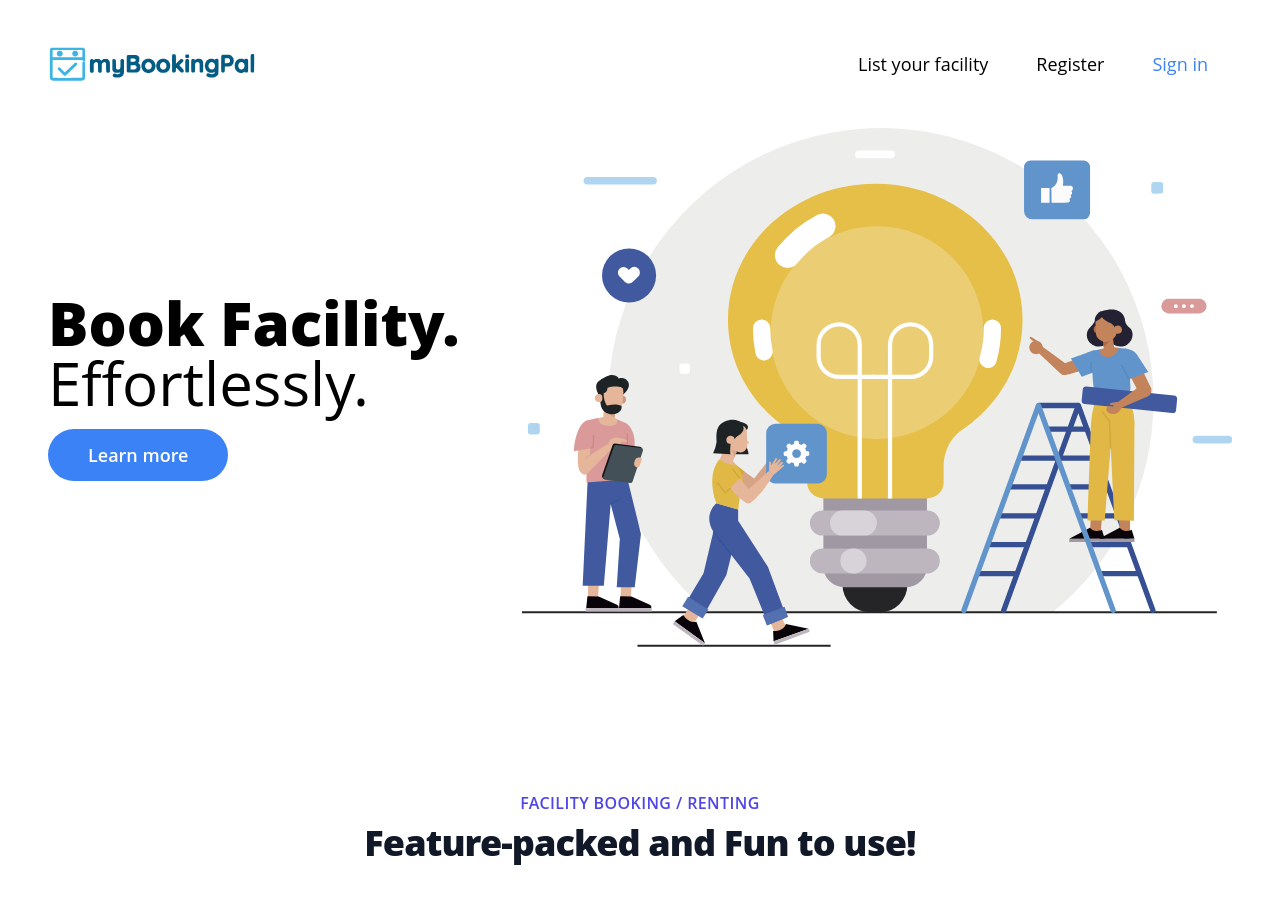
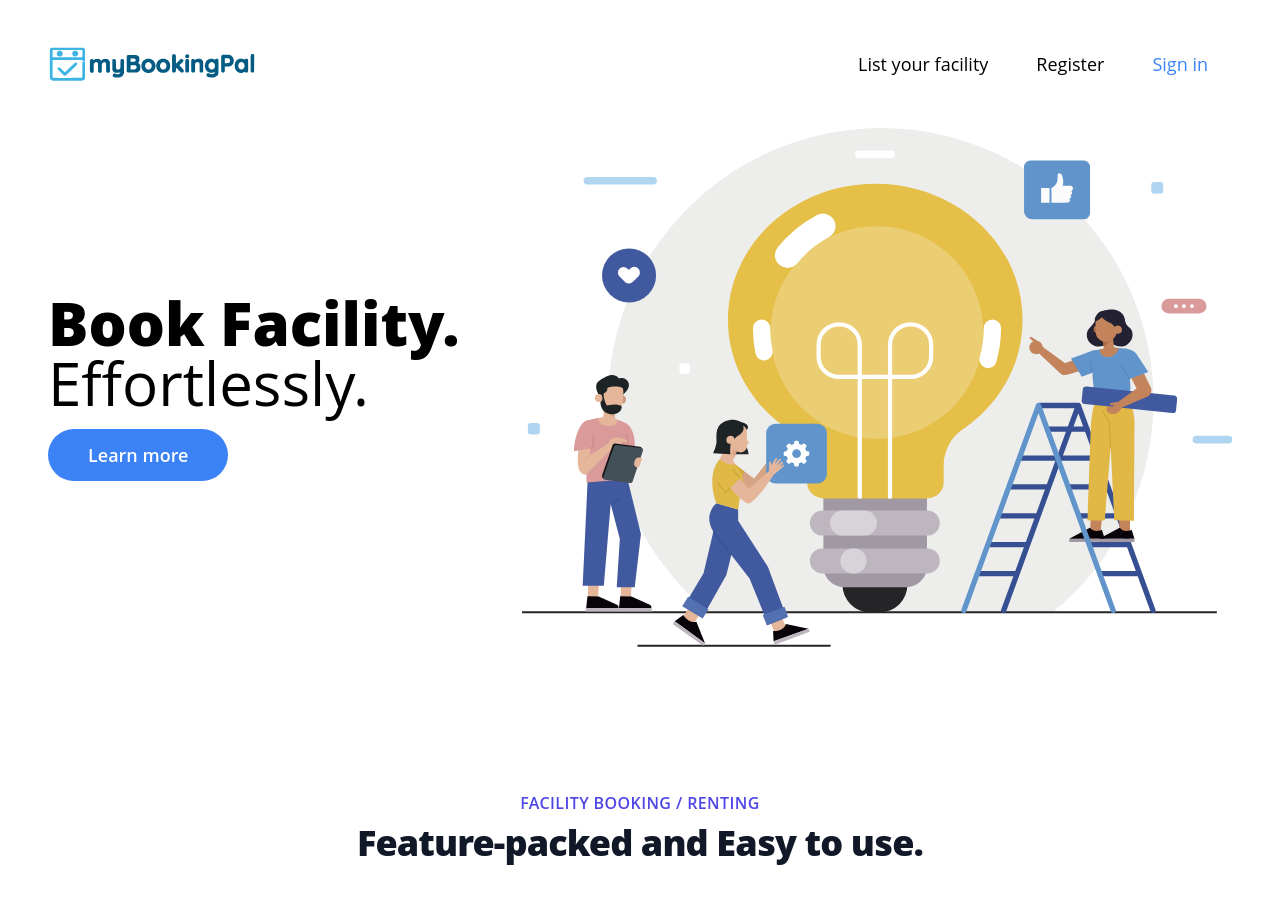
Before and after one commit to Jonathan-APK/aws_mybookingpal, a React (Create React App) app: page / in a window 1280 px wide. Shown: the top 921 px of the page. Built offline with nearby package versions, Linux system fonts and the light colour scheme; no server answers; what aws-amplify would draw is missing.

Commit message:
cypress fail 2

```diff
--- a/src/pages/Landing.js
+++ b/src/pages/Landing.js
@@ -614,7 +614,7 @@ function Landing() {
                 Facility Booking / Renting
               </h2>
               <p className="mt-2 pb-5 text-3xl leading-8 font-extrabold tracking-tight text-gray-900 sm:text-4xl">
-                Feature-packed and Fun to use!
+                Feature-packed and Easy to use.
               </p>
             </div>
 
```
